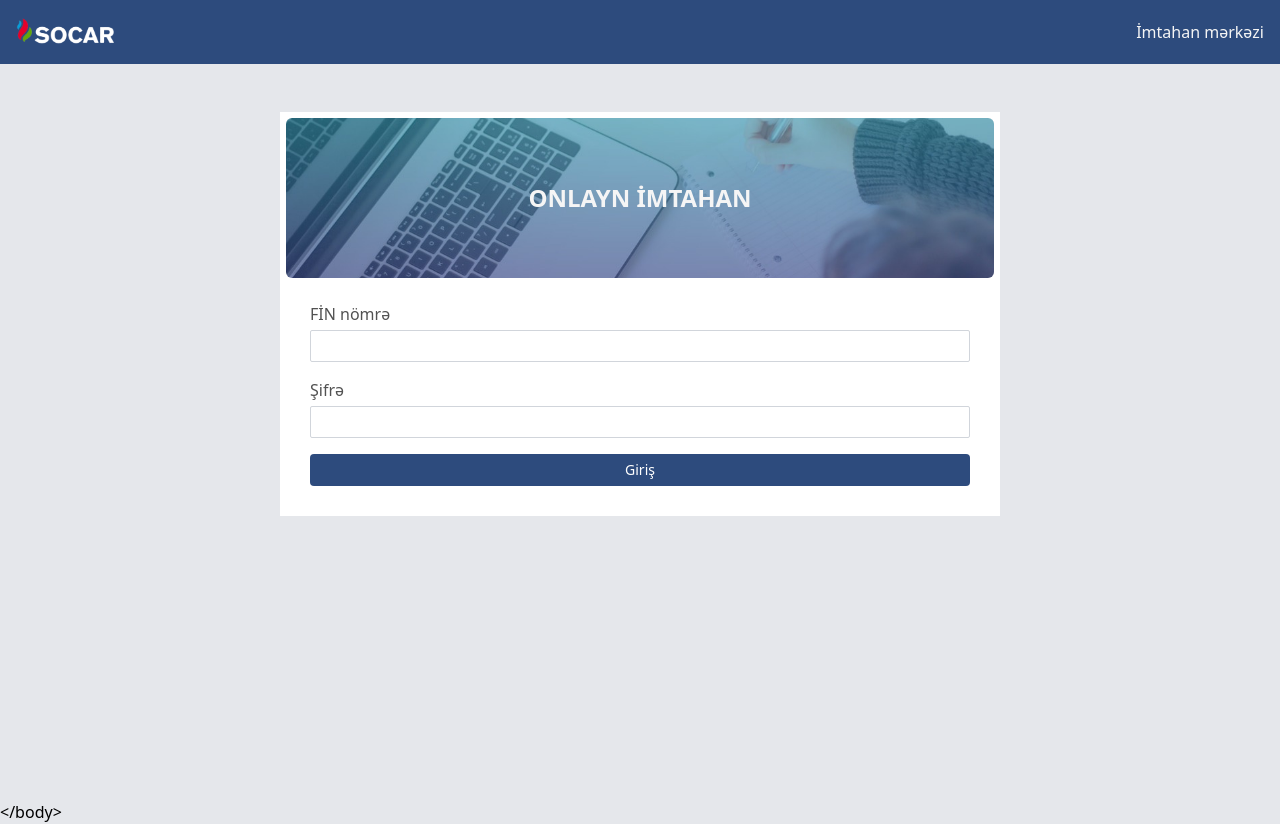
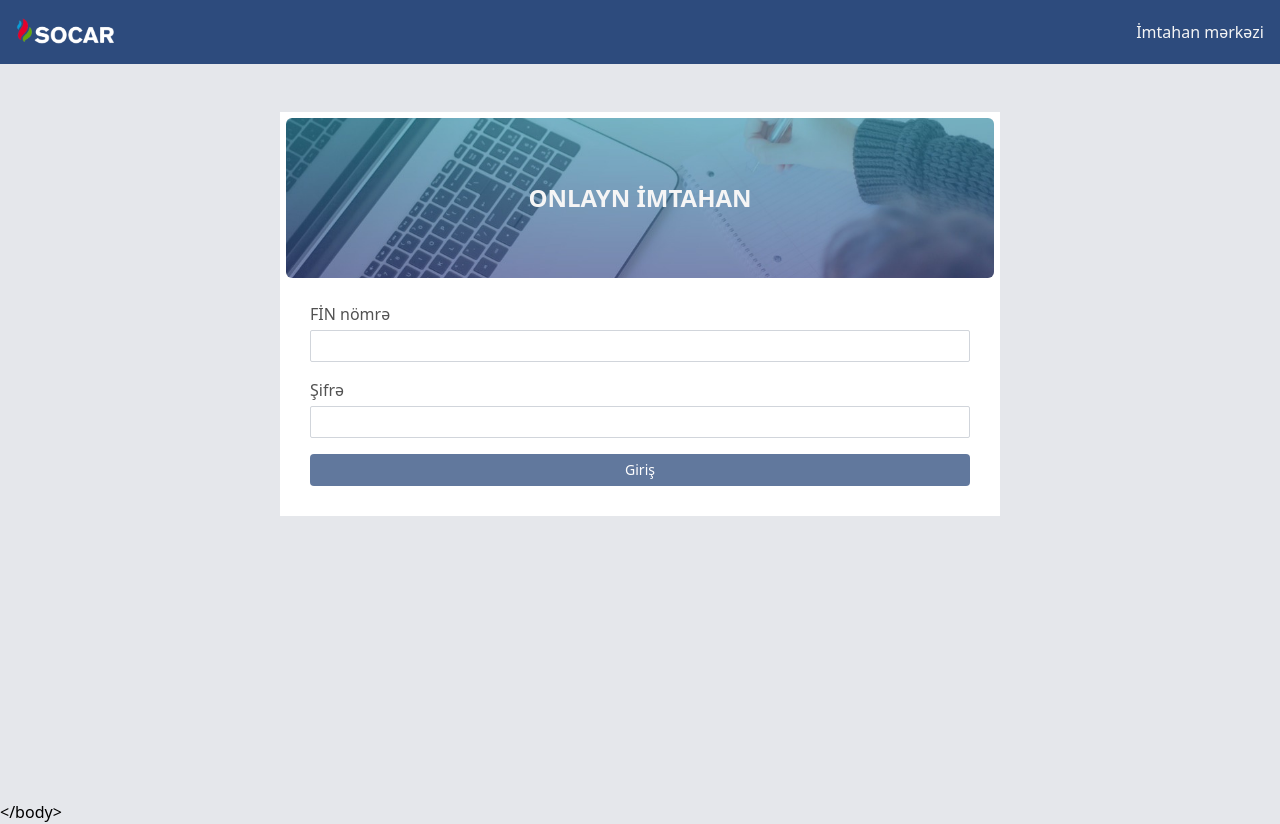
Before and after one commit to TamerlanK/ttsi-exam, a React (Vite) app: page / in a window 1280 px wide. Built offline with nearby package versions, Linux system fonts and the light colour scheme.

Commit message:
validation completed

```diff
--- a/package.json
+++ b/package.json
@@ -10,8 +10,10 @@
     "preview": "vite preview"
   },
   "dependencies": {
+    "@hookform/resolvers": "^3.3.4",
     "class-variance-authority": "^0.7.0",
     "clsx": "^2.1.0",
+    "lucide-react": "^0.334.0",
     "react": "^18.2.0",
     "react-dom": "^18.2.0",
     "react-hook-form": "^7.50.1",
--- /dev/null
+++ b/src/components/ErrorMessage.tsx
@@ -0,0 +1,13 @@
+interface ErrorMessageProps {
+  message: string | undefined
+}
+
+const ErrorMessage = ({ message }: ErrorMessageProps) => {
+  return (
+    <div className="py-1.5 px-2 rounded-sm bg-red-300 text-red-600 text-sm">
+      {message}
+    </div>
+  )
+}
+
+export default ErrorMessage
--- a/src/components/Header.tsx
+++ b/src/components/Header.tsx
@@ -3,7 +3,7 @@ export const Header = () => {
     <div className="fixed inset-x-0 top-0 z-50 w-full bg-primary">
       <div className="mx-auto max-w-7xl">
         <header className="flex items-center justify-between w-full h-16 px-4">
-          <a href="#" className="cursor-pointer shrink-0">
+          <a href="/" className="cursor-pointer shrink-0">
             <img src="./logo.png" alt="logo" width={100} className="shrink-0" />
           </a>
           <p className="text-neutral-100">İmtahan mərkəzi</p>
--- a/src/components/LoginForm.tsx
+++ b/src/components/LoginForm.tsx
@@ -1,15 +1,24 @@
-import { useState } from "react"
+import { zodResolver } from "@hookform/resolvers/zod"
+import { SubmitHandler, useForm } from "react-hook-form"
 import { useNavigate } from "react-router-dom"
+import { cn } from "../lib/utils"
+import { LoginFormSchemaType, loginFormSchema } from "../lib/validation"
+import { Check, X } from "lucide-react"
+import ErrorMessage from "./ErrorMessage"
 
 const LoginForm = () => {
-  const [fin, setFin] = useState("")
-  const [password, setPassword] = useState("")
+  const navigate = useNavigate()
+  const {
+    register,
+    handleSubmit,
+    formState: { errors, dirtyFields, isValid, isSubmitting },
+  } = useForm<LoginFormSchemaType>({
+    resolver: zodResolver(loginFormSchema),
+    mode: "onChange",
+  })
 
-  const navigate = useNavigate()
-
-  const onSubmit = (e: React.FormEvent<HTMLFormElement>) => {
-    e.preventDefault()
-    console.log({ fin, password })
+  const onSubmit: SubmitHandler<LoginFormSchemaType> = (data) => {
+    console.log(data)
     navigate("/pre-exam-start")
   }
   return (
@@ -24,33 +33,77 @@ const LoginForm = () => {
           className="object-cover w-full h-full rounded-md"
         />
       </div>
-      <form className="flex flex-col gap-4 p-6" onSubmit={onSubmit}>
-        <label htmlFor="fin" className="text-neutral-600">
-          FİN nömrə
+      <form
+        className="flex flex-col gap-4 p-6"
+        onSubmit={handleSubmit(onSubmit)}
+      >
+        <div className="space-y-2">
+          <div className="text-neutral-600">
+            <label htmlFor="fin">FİN nömrə</label>
+            <div className="w-full relative mt-1">
               <input
-            type="text"
                 id="fin"
-            className="w-full rounded-sm outline-none border focus-within:border-gray-500 border-gray-300 h-8 px-1.5 mt-1"
-            value={fin}
-            onChange={(e) => setFin(e.target.value)}
-            required
+                className={cn(
+                  "w-full rounded-sm outline-none border focus:border-gray-500 border-gray-300 h-8 px-1.5 transition",
+                  dirtyFields.fin
+                    ? errors.fin
+                      ? "border-red-400 focus:border-red-600"
+                      : "border-emerald-400 focus:border-emerald-600"
+                    : ""
+                )}
+                {...register("fin")}
               />
-        </label>
+              <div className="absolute right-3 top-0 inset-y-0 flex justify-center items-center">
+                {dirtyFields.fin ? (
+                  errors.fin ? (
+                    <X className="size-5 text-red-600" />
+                  ) : (
+                    <Check className="size-5 text-emerald-600" />
+                  )
+                ) : null}
+              </div>
+            </div>
+          </div>
+          {errors.fin && <ErrorMessage message={errors.fin.message} />}
+        </div>
 
-        <label htmlFor="password" className="text-neutral-600">
-          Şifrə
+        <div className="space-y-2 relative">
+          <div className="text-neutral-600">
+            <label htmlFor="fin">Şifrə</label>
+            <div className="w-full relative mt-1">
               <input
+                id="password"
                 type="password"
-            id="password"
-            className="w-full rounded-sm outline-none border focus-within:border-gray-500 border-gray-300 h-8 px-1.5 mt-1"
-            value={password}
-            onChange={(e) => setPassword(e.target.value)}
-            required
+                className={cn(
+                  "w-full rounded-sm outline-none border focus:border-gray-500 border-gray-300 h-8 px-1.5 transition",
+                  dirtyFields.password
+                    ? errors.password
+                      ? "border-red-400 focus:border-red-600"
+                      : "border-emerald-400 focus:border-emerald-600"
+                    : ""
+                )}
+                {...register("password")}
               />
-        </label>
+              <div className="absolute right-3 top-0 inset-y-0 flex justify-center items-center">
+                {dirtyFields.password ? (
+                  errors.password ? (
+                    <X className="size-5 text-red-600" />
+                  ) : (
+                    <Check className="size-5 text-emerald-600" />
+                  )
+                ) : null}
+              </div>
+            </div>
+          </div>
+          {errors.password && (
+            <ErrorMessage message={errors.password.message} />
+          )}
+        </div>
+
         <button
           type="submit"
-          className="w-full bg-primary text-white text-sm h-8 rounded-[4px]"
+          className="w-full bg-primary text-white text-sm h-8 rounded-[4px] disabled:opacity-75"
+          disabled={!isValid || isSubmitting}
         >
           Giriş
         </button>
--- /dev/null
+++ b/src/lib/validation.ts
@@ -0,0 +1,15 @@
+import * as z from "zod"
+
+export const loginFormSchema = z.object({
+  fin: z
+    .string()
+    .min(1, "FİN kodu daxil edin")
+    .length(7, "FIN kod 7 simvoldan ibarət olmalıdır.")
+    .regex(
+      /^[A-Za-z0-9]+$/,
+      "FİN kod yalnız hərf və rəqəmlərdən ibarət olmalıdır."
+    ),
+  password: z.string().min(1, "Şifrəni daxil edin"),
+})
+
+export type LoginFormSchemaType = z.infer<typeof loginFormSchema>
--- a/src/pages/PreExamPage.tsx
+++ b/src/pages/PreExamPage.tsx
@@ -55,9 +55,13 @@ const PreExamPage = () => {
             kodunuzu daxil edin.
           </Notification>
         </div>
-        <div className="flex w-full justify-between items-center">
-          <Button onClick={handleBackClick}>Geri</Button>
-          <Button onClick={handleNextClick}>Başla</Button>
+        <div className="flex w-full justify-between items-center mt-2 py-3">
+          <Button className="text-sm" onClick={handleBackClick}>
+            Geri
+          </Button>
+          <Button className="text-sm" onClick={handleNextClick}>
+            Başla
+          </Button>
         </div>
       </div>
     </div>
--- a/src/pages/PreExamPage2.tsx
+++ b/src/pages/PreExamPage2.tsx
@@ -2,16 +2,19 @@ import { useState } from "react"
 import Notification from "../components/Notification"
 import InfoWrapper from "../layouts/InfoWrapper"
 import Button from "../components/Button"
+import { useNavigate } from "react-router-dom"
 
 const PreExamPage2 = () => {
+  const navigate = useNavigate()
+
   const [isAgreed, setIsAgreed] = useState(false)
   const handleChange = () => {
     setIsAgreed((prev) => !prev)
     console.log(isAgreed)
   }
   return (
-    <div className="max-w-8xl mx-auto">
-      <section className="px-4 pt-12 space-y-3 h-[calc(100vh-80px)]">
+    <div className="max-w-7xl mx-auto">
+      <section className="px-4 lg:px-0 pt-2 space-y-3 h-[calc(100vh-80px)]">
         <div className="flex flex-col h-full justify-between w-full gap-2">
           <div className="space-y-2 max-w-5xl mx-auto">
             <InfoWrapper title="Diqqət!!!">
@@ -28,8 +31,6 @@ const PreExamPage2 = () => {
               şöbəsi heç bir məsuliyyət daşımır və imtahan nəticəniz texniki
               problem yaranana qədər olan nəticəniz götürüləcək.
             </Notification>
-          </div>
-          <form className="w-full flex flex-col lg:flex-row justify-between items-center px-1 lg:px-4 mt-2 gap-4 py-3 lg:py-0">
             <div className="text-sm flex items-center gap-x-2 lg:gap-x-1">
               <input
                 type="checkbox"
@@ -37,20 +38,25 @@ const PreExamPage2 = () => {
                 checked={isAgreed}
                 onChange={handleChange}
               />
-              <label htmlFor="canditate-agreement">
+              <label htmlFor="canditate-agreement" className="text-neutral-800">
                 Yuxarıda göstərilən şərtləri qəbul edir və bu şərtlərdən
                 ixtiyari birinə əməl etmədiyim təqdirdə imtahan nəticələrimin
                 ləğv edilməsinə etiraz etmirəm.
               </label>
             </div>
+          </div>
+          <div className="w-full flex justify-between items-center mt-2 gap-4 py-3">
+            <Button onClick={() => navigate(-1)} className="text-sm">
+              Geri
+            </Button>
             <Button
               disabled={!isAgreed}
               onClick={() => {}}
-              className="text-sm px-6 w-full lg:w-auto"
+              className="text-sm px-6"
             >
               Təsdiqlə
             </Button>
-          </form>
+          </div>
         </div>
       </section>
     </div>
```
Also changed, not shown: 1 other file (tests, documents, lock files or other folders). Lines whose indentation alone changed are shown as unchanged.
